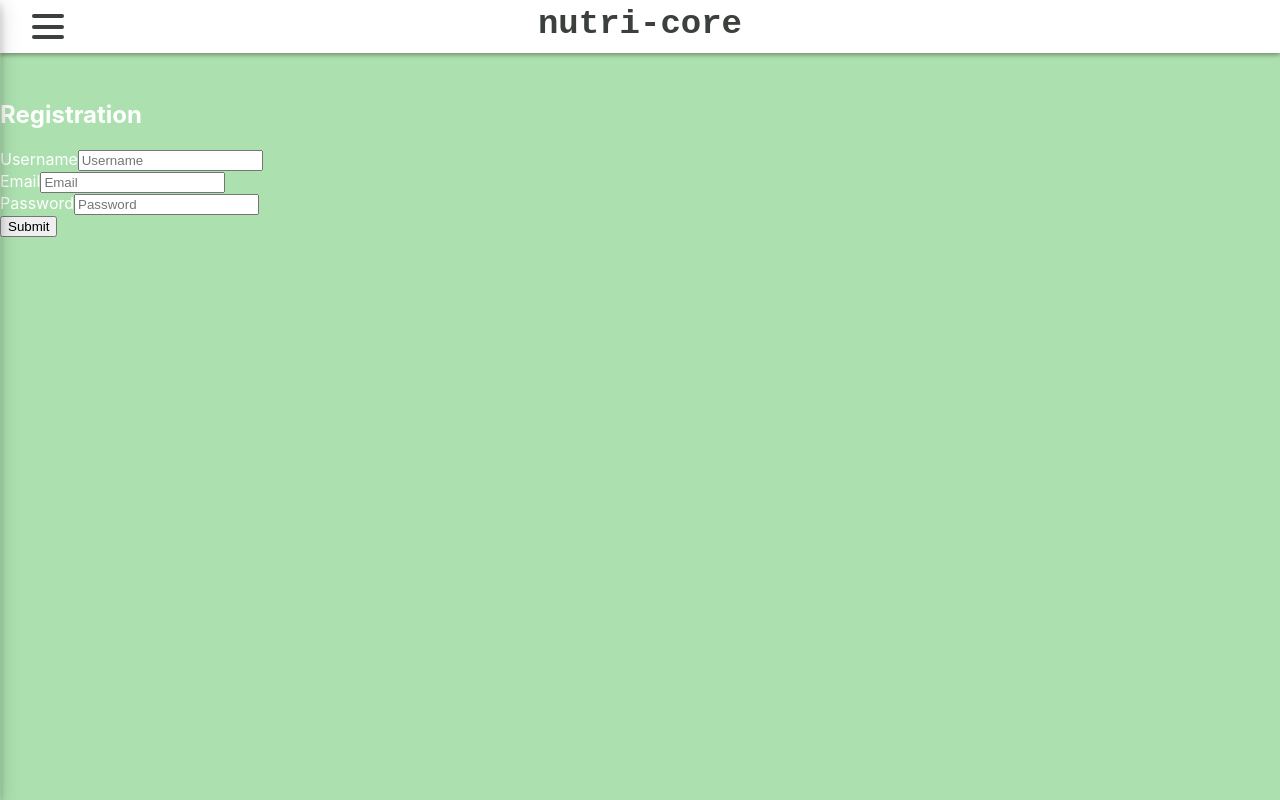
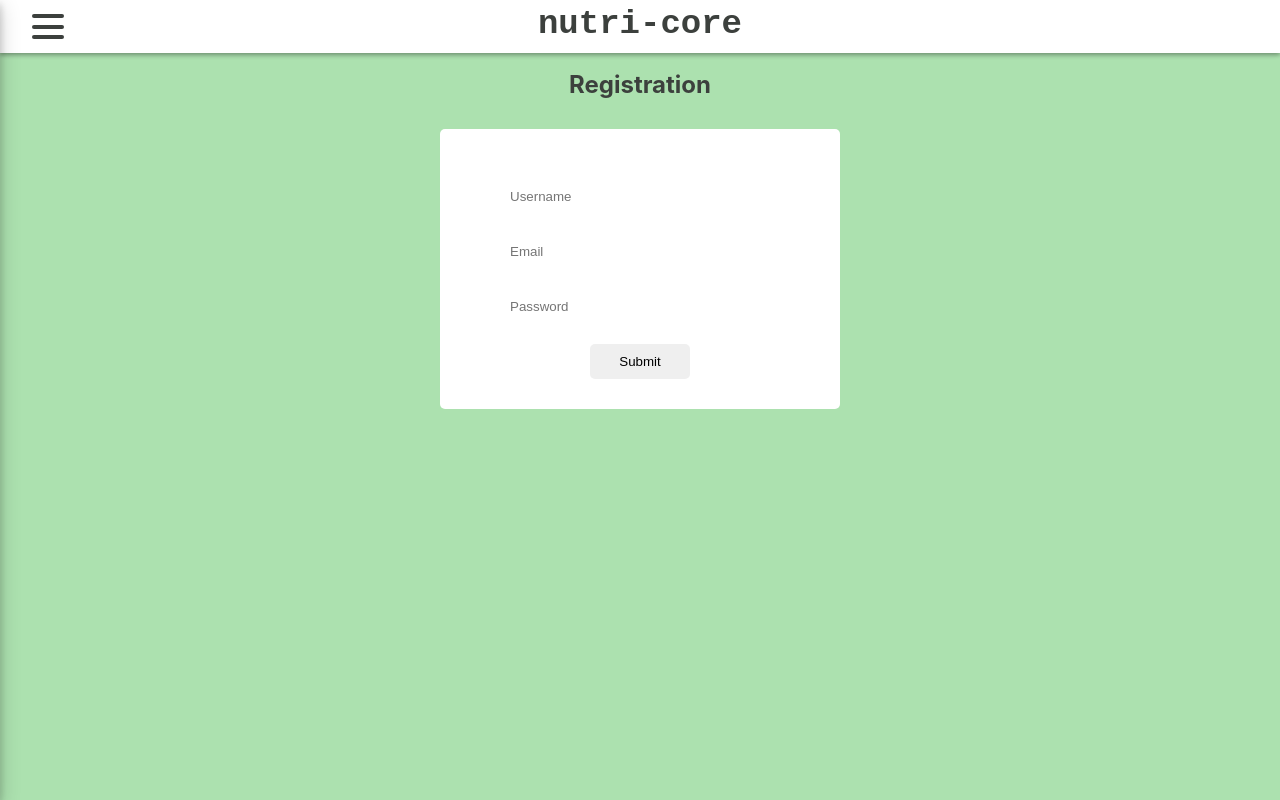
Before and after one commit to hausbence/nutrition-react, a React (Create React App) app: page /registration in a window 1280 px wide. Built offline with nearby package versions, Linux system fonts and the light colour scheme.

Commit message:
reworked the forms and added styling, login is not fully working

```diff
--- /dev/null
+++ b/src/Pages/Account/Forms.styled.js
@@ -0,0 +1,43 @@
+import styled from "styled-components";
+
+export const StyledForm = styled.div`
+	display: flex;
+	flex-direction: column;
+	align-items: center;
+	margin-top: 50px;
+	color: ${({ theme }) => theme.primaryDark};
+	label {
+		display: none;
+	}
+
+	form {
+		display: flex;
+		flex-direction: column;
+		align-items: center;
+		justify-content: space-between;
+		margin: 10px;
+		padding: 30px;
+		background: ${({ theme }) => theme.primaryLight};
+		border-radius: 5px;
+	}
+
+	.input-fields {
+		padding: 10px;
+	}
+
+	.field {
+		padding: 10px;
+	}
+
+	input {
+		padding: 10px 20px;
+		width: 300px;
+		border: none;
+		border-radius: 5px;
+	}
+
+	input[type="submit"] {
+		width: 100px;
+		cursor: pointer;
+	}
+`;
--- a/src/Pages/Account/Login.js
+++ b/src/Pages/Account/Login.js
@@ -1,19 +1,7 @@
-import React, { useState, useRef } from "react";
-import Form from "react-validation/build/form";
-import Input from "react-validation/build/input";
-import CheckButton from "react-validation/build/button";
+import React, { useState } from "react";
 import axios from "axios";
 import { useCookies } from "react-cookie";
-
-const required = (value) => {
-	if (!value) {
-		return (
-			<div className="alert alert-danger" role="alert">
-				This field is required!
-			</div>
-		);
-	}
-};
+import { StyledForm } from "./Forms.styled";
 
 const Login = (props) => {
 	const API_URL = "http://localhost:8080/api/auth/";
@@ -25,11 +13,10 @@ const Login = (props) => {
 		"username",
 		"user",
 	]);
-	const form = useRef();
-	const checkBtn = useRef();
 
 	const [username, setUsername] = useState("");
 	const [password, setPassword] = useState("");
+	// eslint-disable-next-line no-unused-vars
 	const [loading, setLoading] = useState(false);
 	const [message, setMessage] = useState("");
 
@@ -81,14 +68,17 @@ const Login = (props) => {
 
 				setLoading(false);
 				setMessage(resMessage);
+				console.log(cookies);
 			}
 		);
 	};
 
 	return (
-		<div className="form">
+		<StyledForm>
 			<h2 className="loginHeader">Login</h2>
 			<form onSubmit={handleLogin}>
+				<div className="input-fields">
+					<div className="field">
 						<label htmlFor="username">Username</label>
 						<input
 							type="text"
@@ -99,7 +89,8 @@ const Login = (props) => {
 							onChange={onChangeUsername}
 							required
 						/>
-
+					</div>
+					<div className="field">
 						<label htmlFor="password">Password</label>
 						<input
 							type="password"
@@ -110,10 +101,12 @@ const Login = (props) => {
 							onChange={onChangePassword}
 							required
 						/>
-				<input type="submit" />
+					</div>
+				</div>
+				<input type="submit" value="Submit" />
 			</form>
 			{message}
-		</div>
+		</StyledForm>
 	);
 };
 
--- a/src/Pages/Account/Register.js
+++ b/src/Pages/Account/Register.js
@@ -1,13 +1,16 @@
-import React, { useState, useRef } from "react";
+import React, { useState } from "react";
 import { useForm } from "react-hook-form";
 
 import AuthService from "../services/auth.service";
+import { StyledForm } from "./Forms.styled";
 
 const Register = (props) => {
+	// eslint-disable-next-line no-unused-vars
 	const { register, handleSubmit } = useForm();
 	const [username, setUsername] = useState("");
 	const [email, setEmail] = useState("");
 	const [password, setPassword] = useState("");
+	// eslint-disable-next-line no-unused-vars
 	const [successful, setSuccessful] = useState(false);
 	const [message, setMessage] = useState("");
 
@@ -34,6 +37,7 @@ const Register = (props) => {
 			(response) => {
 				setMessage(response.data.message);
 				setSuccessful(true);
+				props.history.push("/login");
 			},
 			(error) => {
 				const resMessage =
@@ -50,11 +54,7 @@ const Register = (props) => {
 	};
 
 	return (
-		<div className="form">
-			<br />
-			<br />
-			<br />
-			<br />
+		<StyledForm>
 			<h2 className="loginHeader">Registration</h2>
 			<form onSubmit={handleSubmit(handleRegister)}>
 				<div className="input-fields">
@@ -99,10 +99,10 @@ const Register = (props) => {
 						/>
 					</div>
 				</div>
-				<input type="submit" />
+				<input type="submit" value="Submit" />
 			</form>
 			{message}
-		</div>
+		</StyledForm>
 	);
 };
 
--- a/src/components/Menu/Menu.js
+++ b/src/components/Menu/Menu.js
@@ -5,6 +5,7 @@ import { Link } from "react-router-dom";
 import Toggler from "../Toggler";
 import { useDarkMode } from "../useDarkMode";
 import { useHistory } from "react-router-dom";
+import { useCookies } from "react-cookie";
 
 const Menu = ({ open, ...props }) => {
 	const [theme, themeToggler] = useDarkMode();
@@ -12,6 +13,19 @@ const Menu = ({ open, ...props }) => {
 	const isHidden = open ? true : false;
 	const tabIndex = isHidden ? 0 : -1;
 	let history = useHistory();
+	const [cookies, removeCookie] = useCookies([
+		"email",
+		"password",
+		"id",
+		"username",
+	]);
+
+	const handleLogout = () => {
+		removeCookie("email", "");
+		removeCookie("password", "");
+		removeCookie("id", 0);
+		removeCookie("username", "");
+	};
 
 	const handleKeyPress = (event) => {
 		if (event.key === "Enter") {
@@ -29,18 +43,32 @@ const Menu = ({ open, ...props }) => {
 				onKeyPress={handleKeyPress}
 			/>
 			<Link to={"/"} tabIndex={tabIndex}>
-				<span aria-hidden="true">💁🏻‍♂️</span>
 				Recipes
 			</Link>
-			<Link to={"/registration"} tabIndex={tabIndex}>
-				<span aria-hidden="true">💸</span>
-				Register
-			</Link>
-			<Link to={"/login"} tabIndex={tabIndex}>
-				<span aria-hidden="true">📩</span>
-				Login
-			</Link>
+			{!cookies.email ? (
+				<Link to="/registration" tabIndex={tabIndex}>
+					Register
+				</Link>
+			) : null}
+			{!cookies.email ? (
+				<Link to="/login" tabIndex={tabIndex}>
+					Login
+				</Link>
+			) : null}
+			{cookies.email ? (
+				<Link to="/profile" tabIndex={tabIndex}>
+					Profile
+				</Link>
+			) : null}
+			{cookies.email ? (
+				<Link to="/" onClick={handleLogout}>
+					Logout
+				</Link>
+			) : null}
 			<Toggler theme={theme} toggleTheme={themeToggler} />
+			{cookies.email ? (
+				<p className="welcome">Welcome, {cookies.username}!</p>
+			) : null}
 		</StyledMenu>
 	);
 };
```
Also changed, not shown: 1 other file (tests, documents, lock files or other folders). Lines whose indentation alone changed are shown as unchanged.
